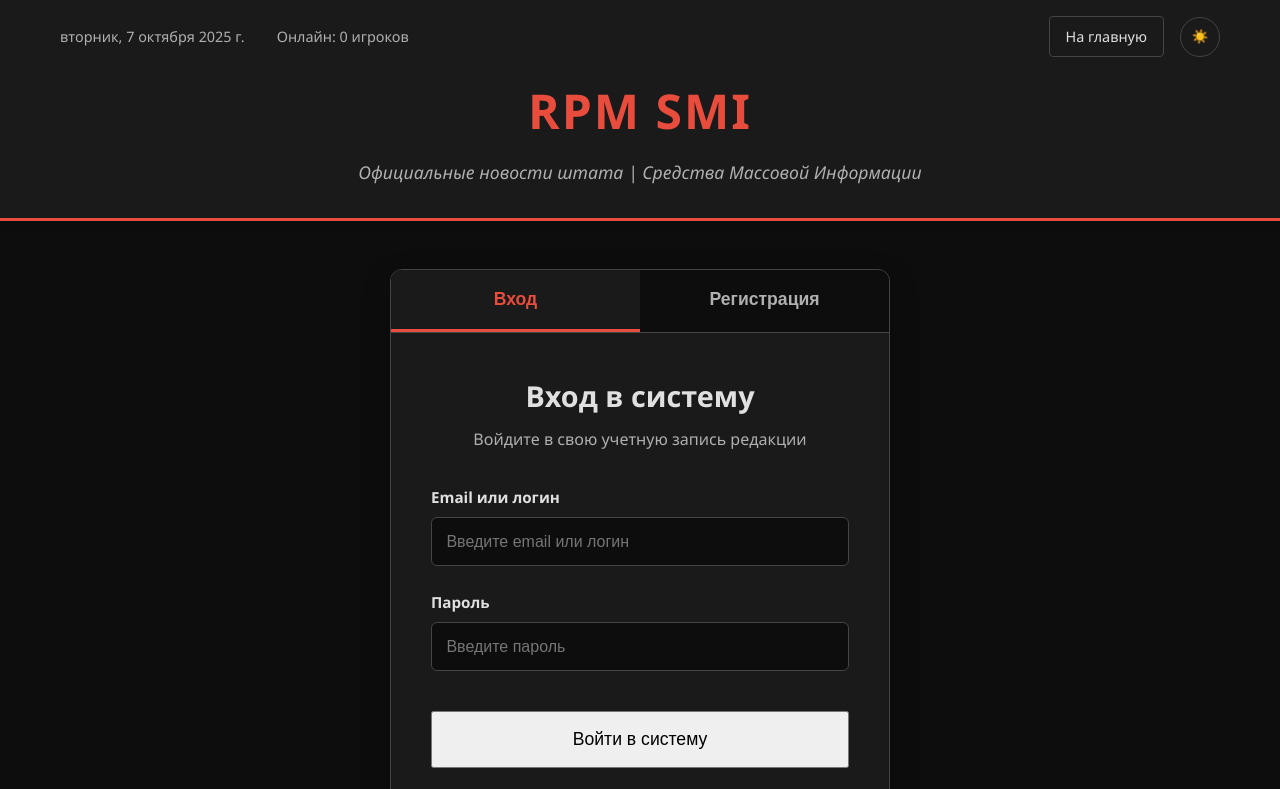
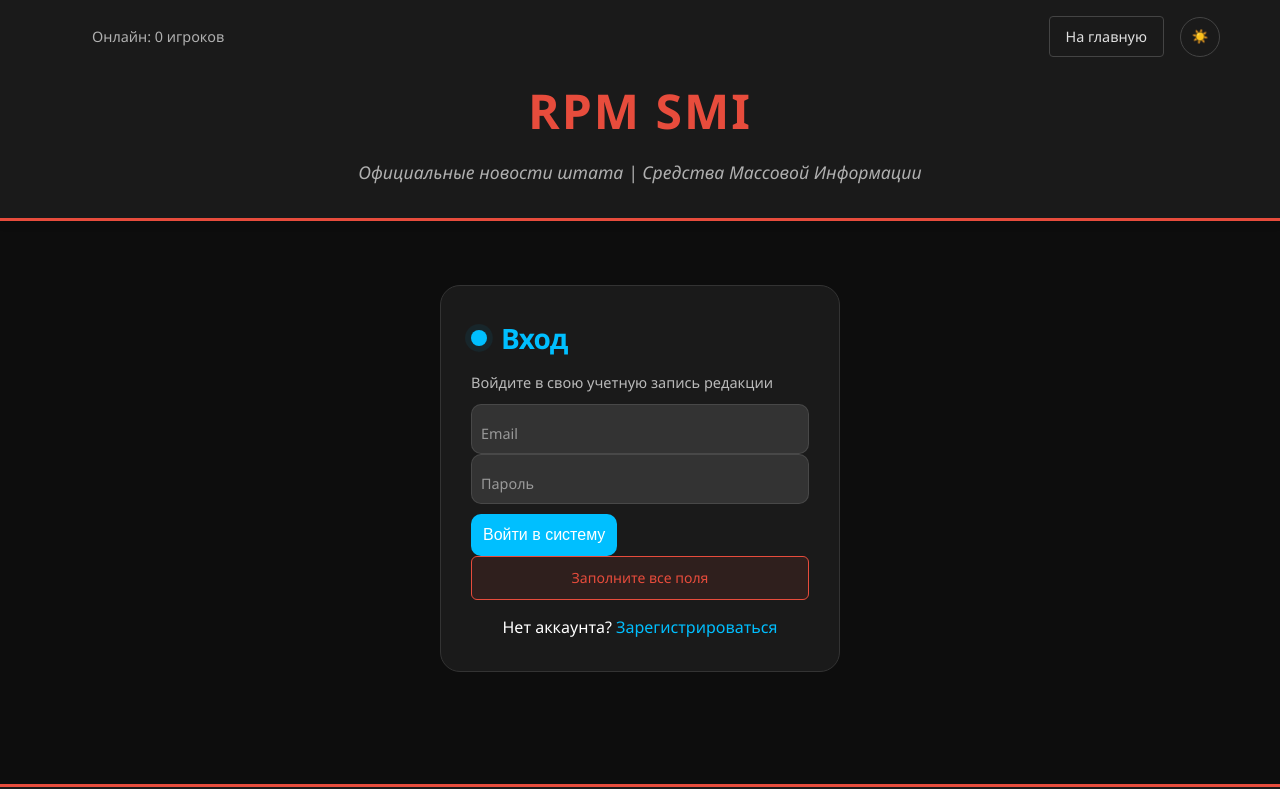
Before and after one commit to shxtyou/rpm-roleplay-website, a plain HTML site: page login.html in a window 1280 px wide. Both pictures are taken after a click on the button "Войти в систему". Shown: the top 789 px of the page. Drawn offline with Linux system fonts and the light colour scheme.

Commit message:
Update login.html

```diff
--- a/login.html
+++ b/login.html
@@ -5,7 +5,189 @@
     <meta name="viewport" content="width=device-width, initial-scale=1.0">
     <title>Вход в систему - RPM SMI</title>
     <link rel="stylesheet" href="css/style.css">
-    <link rel="stylesheet" href="css/auth.css">
+    <style>
+        /* From Uiverse.io by ammarsaa */
+        .auth-form-ui {
+            display: flex;
+            flex-direction: column;
+            gap: 15px;
+            max-width: 400px;
+            padding: 30px;
+            border-radius: 20px;
+            position: relative;
+            background-color: #1a1a1a;
+            color: #fff;
+            border: 1px solid #333;
+            margin: 2rem auto;
+        }
+
+        .auth-title {
+            font-size: 28px;
+            font-weight: 600;
+            letter-spacing: -1px;
+            position: relative;
+            display: flex;
+            align-items: center;
+            padding-left: 30px;
+            color: #00bfff;
+            margin-bottom: 10px;
+        }
+
+        .auth-title::before {
+            width: 18px;
+            height: 18px;
+        }
+
+        .auth-title::after {
+            width: 18px;
+            height: 18px;
+            animation: pulse 1s linear infinite;
+        }
+
+        .auth-title::before,
+        .auth-title::after {
+            position: absolute;
+            content: "";
+            height: 16px;
+            width: 16px;
+            border-radius: 50%;
+            left: 0px;
+            background-color: #00bfff;
+        }
+
+        .auth-message {
+            font-size: 14.5px;
+            color: rgba(255, 255, 255, 0.7);
+            margin-bottom: 10px;
+        }
+
+        .auth-switch {
+            text-align: center;
+            margin-top: 15px;
+        }
+
+        .auth-switch a:hover {
+            text-decoration: underline royalblue;
+        }
+
+        .auth-switch a {
+            color: #00bfff;
+            text-decoration: none;
+        }
+
+        .auth-flex {
+            display: flex;
+            width: 100%;
+            gap: 10px;
+        }
+
+        .auth-form-ui label {
+            position: relative;
+            width: 100%;
+        }
+
+        .auth-form-ui label .auth-input {
+            background-color: #333;
+            color: #fff;
+            width: 100%;
+            padding: 20px 10px 10px 10px;
+            outline: 0;
+            border: 1px solid rgba(105, 105, 105, 0.397);
+            border-radius: 10px;
+            font-size: 16px;
+            transition: border-color 0.3s ease;
+        }
+
+        .auth-form-ui label .auth-input:focus {
+            border-color: #00bfff;
+        }
+
+        .auth-form-ui label .auth-input + span {
+            color: rgba(255, 255, 255, 0.5);
+            position: absolute;
+            left: 10px;
+            top: 0px;
+            font-size: 0.9em;
+            cursor: text;
+            transition: 0.3s ease;
+            pointer-events: none;
+        }
+
+        .auth-form-ui label .auth-input:placeholder-shown + span {
+            top: 12.5px;
+            font-size: 0.9em;
+        }
+
+        .auth-form-ui label .auth-input:focus + span,
+        .auth-form-ui label .auth-input:valid + span {
+            color: #00bfff;
+            top: 0px;
+            font-size: 0.7em;
+            font-weight: 600;
+        }
+
+        .auth-submit {
+            border: none;
+            outline: none;
+            padding: 12px;
+            border-radius: 10px;
+            color: #fff;
+            font-size: 16px;
+            background-color: #00bfff;
+            cursor: pointer;
+            transition: background-color 0.3s ease;
+            margin-top: 10px;
+        }
+
+        .auth-submit:hover {
+            background-color: #00bfff96;
+        }
+
+        .auth-submit:active {
+            transform: scale(0.98);
+        }
+
+        .error-message {
+            background-color: rgba(231, 76, 60, 0.1);
+            border: 1px solid #e74c3c;
+            color: #e74c3c;
+            padding: 10px;
+            border-radius: 6px;
+            font-size: 14px;
+            text-align: center;
+            display: none;
+        }
+
+        .success-message {
+            background-color: rgba(39, 174, 96, 0.1);
+            border: 1px solid #27ae60;
+            color: #27ae60;
+            padding: 10px;
+            border-radius: 6px;
+            font-size: 14px;
+            text-align: center;
+            display: none;
+        }
+
+        @keyframes pulse {
+            from {
+                transform: scale(0.9);
+                opacity: 1;
+            }
+            to {
+                transform: scale(1.8);
+                opacity: 0;
+            }
+        }
+
+        .auth-container {
+            min-height: 60vh;
+            display: flex;
+            align-items: center;
+            justify-content: center;
+            padding: 2rem 0;
+        }
+    </style>
 </head>
 <body class="dark-theme">
     <header class="newspaper-header">
@@ -32,85 +214,63 @@
 
     <main class="container">
         <div class="auth-container">
-            <div class="auth-tabs">
-                <button class="auth-tab active" onclick="openAuthTab('login')">Вход</button>
-                <button class="auth-tab" onclick="openAuthTab('register')">Регистрация</button>
-            </div>
+            <!-- Форма входа -->
+            <form class="auth-form-ui" id="login-form" style="display: block;">
+                <p class="auth-title">Вход</p>
+                <p class="auth-message">Войдите в свою учетную запись редакции</p>
 
-            <!-- Форма входа -->
-            <div id="login-form" class="auth-form active">
-                <h2>Вход в систему</h2>
-                <p class="auth-description">Войдите в свою учетную запись редакции</p>
+                <label>
+                    <input class="auth-input" type="text" id="login-email" required>
+                    <span>Email или логин</span>
+                </label>
 
-                <div class="form-group">
-                    <label for="login-email">Email или логин</label>
-                    <input type="text" id="login-email" placeholder="Введите email или логин">
+                <label>
+                    <input class="auth-input" type="password" id="login-password" required>
+                    <span>Пароль</span>
+                </label>
+
+                <button type="button" class="auth-submit" onclick="attemptLogin()">Войти в систему</button>
+
+                <div id="login-message" class="error-message"></div>
+
+                <p class="auth-switch">Нет аккаунта? <a href="#" onclick="showRegisterForm()">Зарегистрироваться</a></p>
+            </form>
+
+            <!-- Форма регистрации -->
+            <form class="auth-form-ui" id="register-form" style="display: none;">
+                <p class="auth-title">Регистрация</p>
+                <p class="auth-message">Создайте учетную запись журналиста</p>
+
+                <div class="auth-flex">
+                    <label>
+                        <input class="auth-input" type="text" id="reg-username" required>
+                        <span>Логин</span>
+                    </label>
+
+                    <label>
+                        <input class="auth-input" type="text" id="reg-displayname" required>
+                        <span>Имя для отображения</span>
+                    </label>
                 </div>
 
-                <div class="form-group">
-                    <label for="login-password">Пароль</label>
-                    <input type="password" id="login-password" placeholder="Введите пароль">
-                </div>
+                <label>
+                    <input class="auth-input" type="email" id="reg-email" required>
+                    <span>Email</span>
+                </label>
 
-                <button onclick="attemptLogin()" class="btn btn-primary btn-full">Войти в систему</button>
+                <label>
+                    <input class="auth-input" type="password" id="reg-password" required>
+                    <span>Пароль</span>
+                </label>
 
-                <div id="login-message" class="auth-message"></div>
+                <label>
+                    <input class="auth-input" type="password" id="reg-password2" required>
+                    <span>Подтверждение пароля</span>
+                </label>
 
-                <div class="auth-links">
-                    <p>Демо доступы:</p>
-                    <div class="demo-accounts">
-                        <div class="demo-account" onclick="fillDemoAccount('admin')">
-                            <strong>Главный редактор</strong><br>
-                            admin / admin2024
-                        </div>
-                        <div class="demo-account" onclick="fillDemoAccount('editor')">
-                            <strong>Редактор</strong><br>
-                            editor / editor2024
-                        </div>
-                        <div class="demo-account" onclick="fillDemoAccount('journalist')">
-                            <strong>Журналист</strong><br>
-                            journalist / journalist2024
-                        </div>
-                    </div>
-                </div>
-            </div>
-
-            <!-- Форма регистрации -->
-            <div id="register-form" class="auth-form">
-                <h2>Регистрация</h2>
-                <p class="auth-description">Создайте учетную запись журналиста</p>
-
-                <div class="form-row">
-                    <div class="form-group">
-                        <label for="reg-username">Логин</label>
-                        <input type="text" id="reg-username" placeholder="Придумайте логин">
-                    </div>
-                    <div class="form-group">
-                        <label for="reg-displayname">Отображаемое имя</label>
-                        <input type="text" id="reg-displayname" placeholder="Как вас будут видеть читатели">
-                    </div>
-                </div>
-
-                <div class="form-group">
-                    <label for="reg-email">Email</label>
-                    <input type="email" id="reg-email" placeholder="Введите ваш email">
-                </div>
-
-                <div class="form-row">
-                    <div class="form-group">
-                        <label for="reg-password">Пароль</label>
-                        <input type="password" id="reg-password" placeholder="Придумайте пароль">
-                    </div>
-                    <div class="form-group">
-                        <label for="reg-password2">Подтверждение пароля</label>
-                        <input type="password" id="reg-password2" placeholder="Повторите пароль">
-                    </div>
-                </div>
-
-                <div class="form-group">
-                    <label for="reg-faction">Фракция (опционально)</label>
-                    <select id="reg-faction">
-                        <option value="">Не указана</option>
+                <label>
+                    <select class="auth-input" id="reg-faction" style="padding: 20px 10px 10px 10px; height: 52px;">
+                        <option value="">Выберите фракцию</option>
                         <option value="Мэрия">Мэрия</option>
                         <option value="СМИ">СМИ</option>
                         <option value="ЦПД">ЦПД</option>
@@ -121,16 +281,15 @@
                         <option value="Southside Serpents">Southside Serpents</option>
                         <option value="Русская мафия">Русская мафия</option>
                     </select>
-                </div>
+                    <span>Фракция (опционально)</span>
+                </label>
 
-                <button onclick="attemptRegister()" class="btn btn-primary btn-full">Зарегистрироваться</button>
+                <button type="button" class="auth-submit" onclick="attemptRegister()">Зарегистрироваться</button>
 
-                <div id="register-message" class="auth-message"></div>
+                <div id="register-message" class="error-message"></div>
 
-                <div class="auth-notice">
-                    <p>После регистрации ваш аккаунт будет ожидать активации редактором.</p>
-                </div>
-            </div>
+                <p class="auth-switch">Уже есть аккаунт? <a href="#" onclick="showLoginForm()">Войти</a></p>
+            </form>
         </div>
     </main>
 
@@ -142,9 +301,8 @@
                     <p>Официальные новости штата</p>
                 </div>
                 <div class="footer-section">
-                    <h4>Помощь</h4>
-                    <a href="contact.html">Техническая поддержка</a>
-                    <a href="about.html">О редакции</a>
+                    <h4>Редакция</h4>
+                    <a href="login.html">Вход для сотрудников</a>
                 </div>
             </div>
             <div class="footer-bottom">
@@ -153,28 +311,27 @@
         </div>
     </footer>
 
-    <script src="js/main.js"></script>
     <script src="js/auth.js"></script>
     <script>
-        // Функции для страницы входа
-        function openAuthTab(tabName) {
-            // Скрываем все формы
-            document.querySelectorAll('.auth-form').forEach(form => {
-                form.classList.remove('active');
-            });
-
-            // Убираем активный класс у всех кнопок
-            document.querySelectorAll('.auth-tab').forEach(tab => {
-                tab.classList.remove('active');
-            });
-
-            // Показываем выбранную форму
-            document.getElementById(tabName + '-form').classList.add('active');
-
-            // Активируем кнопку
-            event.target.classList.add('active');
+        // Переключение между формами
+        function showLoginForm() {
+            document.getElementById('login-form').style.display = 'block';
+            document.getElementById('register-form').style.display = 'none';
+            clearMessages();
         }
 
+        function showRegisterForm() {
+            document.getElementById('login-form').style.display = 'none';
+            document.getElementById('register-form').style.display = 'block';
+            clearMessages();
+        }
+
+        function clearMessages() {
+            document.getElementById('login-message').style.display = 'none';
+            document.getElementById('register-message').style.display = 'none';
+        }
+
+        // Функции для страницы входа
         function attemptLogin() {
             const email = document.getElementById('login-email').value;
             const password = document.getElementById('login-password').value;
@@ -236,32 +393,19 @@
                 showMessage(messageElement, result.message, 'success');
                 document.getElementById('register-form').reset();
                 setTimeout(() => {
-                    openAuthTab('login');
+                    showLoginForm();
                 }, 2000);
             } else {
                 showMessage(messageElement, result.error, 'error');
             }
         }
 
-        function fillDemoAccount(role) {
-            const accounts = {
-                'admin': { email: 'admin', password: 'admin2024' },
-                'editor': { email: 'editor', password: 'editor2024' },
-                'journalist': { email: 'journalist', password: 'journalist2024' }
-            };
-
-            const account = accounts[role];
-            if (account) {
-                document.getElementById('login-email').value = account.email;
-                document.getElementById('login-password').value = account.password;
-            }
-        }
-
         function showMessage(element, text, type) {
             element.textContent = text;
-            element.className = 'auth-message ' + type;
+            element.className = type + '-message';
             element.style.display = 'block';
 
+            // Авто-скрытие для успешных сообщений
             if (type === 'success') {
                 setTimeout(() => {
                     element.style.display = 'none';
@@ -269,9 +413,38 @@
             }
         }
 
-        // Перенаправление если уже авторизован
+        // Обработка Enter в формах
         document.addEventListener('DOMContentLoaded', () => {
-            if (authSystem.currentUser) {
+            // Логин форма
+            const loginEmail = document.getElementById('login-email');
+            const loginPassword = document.getElementById('login-password');
+
+            if (loginEmail && loginPassword) {
+                loginEmail.addEventListener('keypress', (e) => {
+                    if (e.key === 'Enter') attemptLogin();
+                });
+                loginPassword.addEventListener('keypress', (e) => {
+                    if (e.key === 'Enter') attemptLogin();
+                });
+            }
+
+            // Регистрация форма
+            const regFields = [
+                'reg-username', 'reg-displayname', 'reg-email',
+                'reg-password', 'reg-password2', 'reg-faction'
+            ];
+
+            regFields.forEach(fieldId => {
+                const field = document.getElementById(fieldId);
+                if (field) {
+                    field.addEventListener('keypress', (e) => {
+                        if (e.key === 'Enter') attemptRegister();
+                    });
+                }
+            });
+
+            // Перенаправление если уже авторизован
+            if (authSystem && authSystem.currentUser) {
                 window.location.href = 'admin.html';
             }
         });
```
